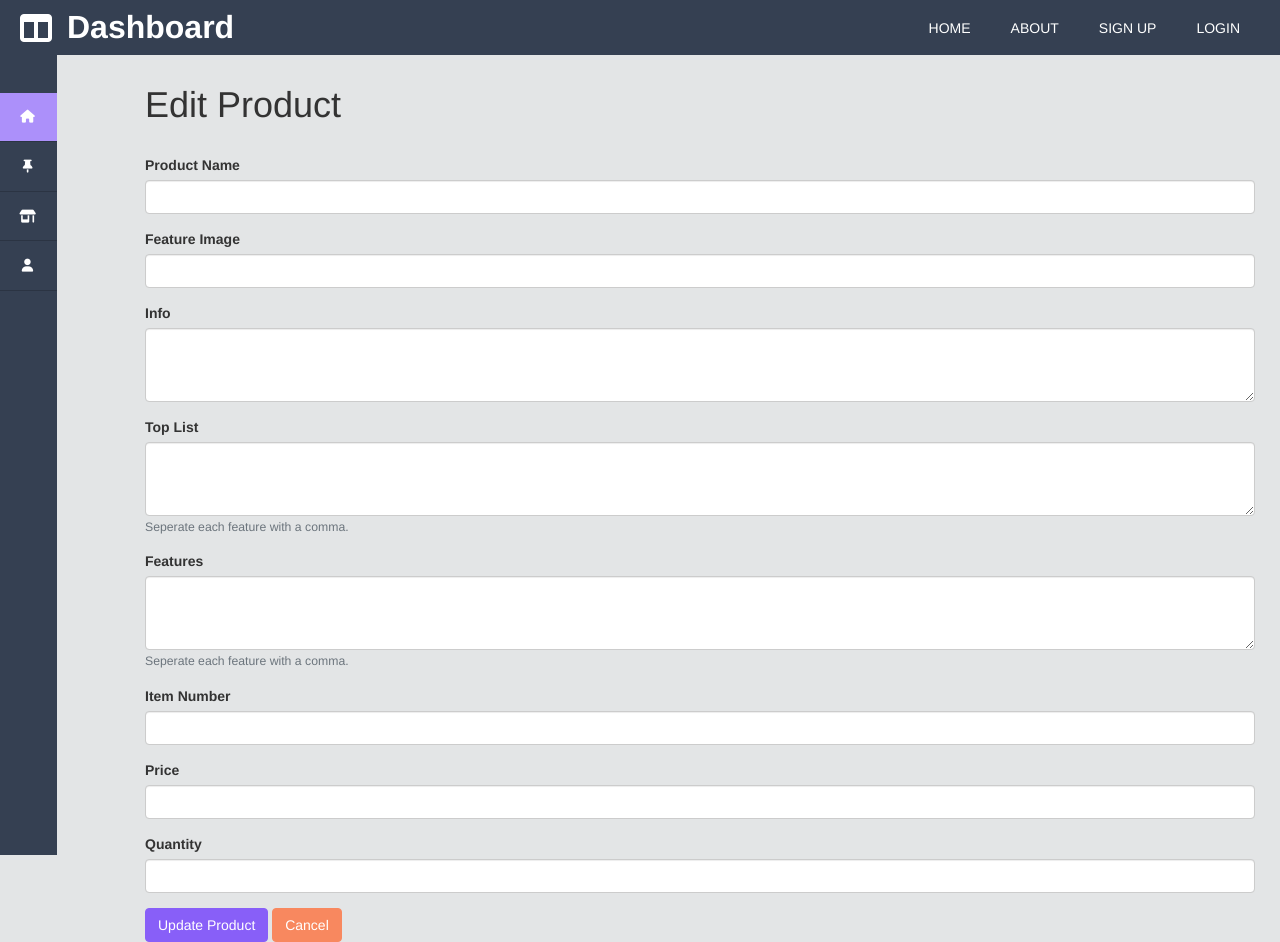
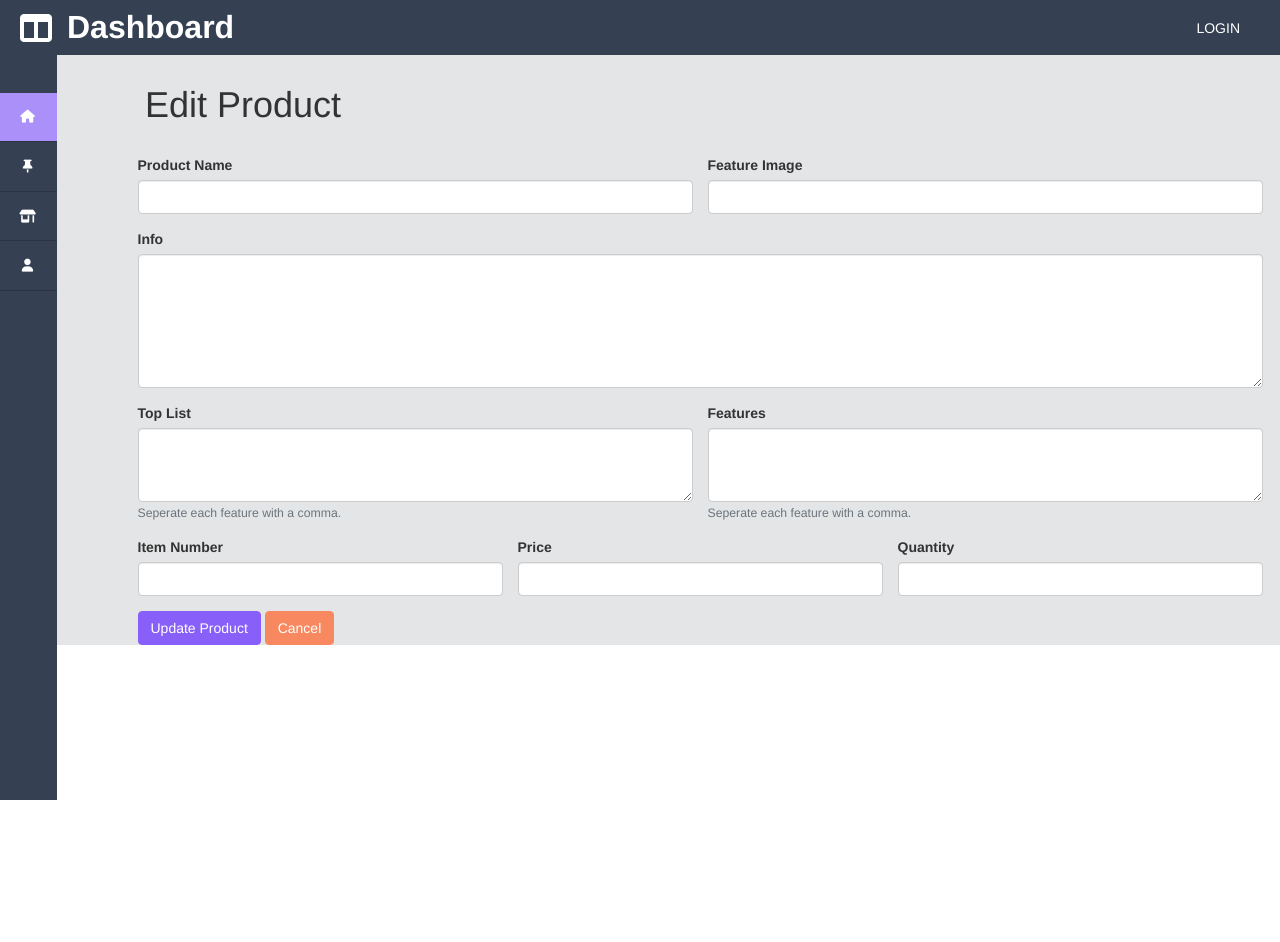
Before and after one commit to skoolboi434/dashboard, a PHP site: page /index.php?page=dashboard-edit in a window 1280 px wide. After the commit the page ends 800 px from the top, so only its background shows below. Run offline with PHP 8.4, Linux system fonts and the light colour scheme; data that the repository does not hold is empty; some libraries are stand-ins or nearby versions.

Commit message:
UI style updates

```diff
--- a/dashboard-edit.php
+++ b/dashboard-edit.php
@@ -32,8 +32,7 @@ if(isset($_POST['submit'])) {
   } else {
     echo "Error: " . $sql . " " . $conn->error;
   }
-    // header('Location: index.php?page=dashboard-products');
-    // exit;
+
   $conn->close();
 
 }
@@ -52,38 +51,39 @@ if(isset($_POST['submit'])) {
 
         <div class="form-container">
           <form action="" method="POST">
-            <div class="form-group">
+            <div class="form-row row">
+              <div class="form-group col-6">
                 <label for="product_name">Product Name</label>
                 <input name="product_name" type="text" class="form-control" id="product_name" value="<?php echo $row['product_name']; ?>">
               </div>
-            <div class="form-group">
+              <div class="form-group col-6">
                 <label for="product_image">Feature Image</label>
                 <input name="product_image" type="text" class="form-control" id="product_image" value="<?php echo $row['product_image']; ?>">
               </div>
               <div class="form-group">
                 <label for="info">Info</label>
-              <textarea name="info" class="form-control" id="info" rows="3"><?php echo $row['info']; ?></textarea>
+                <textarea name="info" class="form-control" id="info" rows="6"><?php echo $row['info']; ?></textarea>
               </div>
-            <div class="form-group">
+              <div class="form-group col-6">
                 <label for="top_list">Top List</label>
                 <textarea name="top_list" class="form-control" id="top_list" aria-describedby="topListsHelp" rows="3"><?php echo $row['top_list']; ?></textarea>
                 <small id="topListHelp" class="form-text text-muted">Seperate each feature with a comma.</small>
               </div>
-            <div class="form-group">
+              <div class="form-group col-6">
                 <label for="features">Features</label>
                 <textarea name="features" class="form-control" id="features" aria-describedby="featuresHelp" rows="3"><?php echo $row['features']; ?></textarea>
                 <small id="featuresHelp" class="form-text text-muted">Seperate each feature with a comma.</small>
               </div>
-            <div class="form-group">
+              <div class="form-group col-4">
                 <label for="item_num">Item Number</label>
                 <input name="item_num" type="text" class="form-control" id="item_num" value="<?php echo $row['item_num']; ?>">
               </div>
 
-            <div class="form-group">
+              <div class="form-group col-4">
                 <label for="price">Price</label>
                 <input name="price" type="text" class="form-control" id="price" value="<?php echo $row['price']; ?>">
               </div>
-            <div class="form-group">
+              <div class="form-group col-4">
                 <label for="quantity">Quantity</label>
                 <input name="quantity" type="number" class="form-control" id="quantity" value="<?php echo $row['quantity']; ?>">
               </div>
@@ -91,6 +91,7 @@ if(isset($_POST['submit'])) {
                 <button type="submit" name="submit" class="btn btn-primary">Update Product</button>
                 <a href="index.php?page=dashboard-products" class="btn btn-third">Cancel</a>
               </div>
+            </div>
           </form>
         </div>
       </div>
--- a/footer.php
+++ b/footer.php
@@ -1,3 +1,3 @@
-<script src="js/main.js"></script>
+
 </body>
 </html>
--- a/header.php
+++ b/header.php
@@ -17,9 +17,10 @@
   <script src="//maxcdn.bootstrapcdn.com/bootstrap/3.3.0/js/bootstrap.min.js"></script>
 
   <link rel="stylesheet" href="https://cdnjs.cloudflare.com/ajax/libs/font-awesome/6.2.1/css/all.min.css" integrity="sha512-MV7K8+y+gLIBoVD59lQIYicR65iaqukzvf/nwasF0nqhPay5w/9lJmVM2hMDcnK1OnMGCdVK+iQrJ7lzPJQd1w==" crossorigin="anonymous" referrerpolicy="no-referrer" />
+  <script src="js/main.js"></script>
   <link rel="stylesheet" href="css/custom.css">
   <script src="https://unpkg.com/just-validate@latest/dist/just-validate.production.min.js" defer></script>
-  <script src="/js/main.js" defer></script>
+
   <title>PHP Dashboard</title>
 </head>
 <body>
@@ -33,9 +34,7 @@
       <h3 class="logo">Dashboard</h3>
     </div>
     <div class="menu">
-      <a href="index.php" class="menu-item">Home</a>
-      <a href="#" class="menu-item">About</a>
-      <a href="index.php?page=signup" class="menu-item">Sign Up</a>
+
       <?php
       if (isset($_SESSION["user_id"])) :?>
       <a href="index.php?page=login" class="menu-item">Logout</a>
--- a/sidenav.php
+++ b/sidenav.php
@@ -1,15 +1,15 @@
-<ul class="db-menu">
+<ul id="db-menu" class="db-menu">
   <li class="menu-heading">Dashboard</li>
   <li class="db-menu-item active">
     <a href="index.php?page=dashboard" class="db-menu-link"><i class="fa-solid fa-house"></i> Overview</a>
   </li>
   <li class="db-menu-item">
-    <a href="index.php?page=dashboard-products" class="db-menu-link"><i class="fa-solid fa-thumbtack"></i> Products</a>
+    <a id="side-nav-link" href="index.php?page=dashboard-products" class="db-menu-link"><i class="fa-solid fa-thumbtack"></i> Products</a>
   </li>
   <li class="db-menu-item">
-    <a href="index.php?page=dashboard" class="db-menu-link"><i class="fa-solid fa-shop"></i> Orders</a>
+    <a id="side-nav-link" href="index.php?page=dashboard" class="db-menu-link"><i class="fa-solid fa-shop"></i> Orders</a>
   </li>
   <li class="db-menu-item">
-    <a href="index.php?page=dashboard" class="db-menu-link"><i class="fa fa-user"></i> Users</a>
+    <a id="side-nav-link" href="index.php?page=dashboard" class="db-menu-link"><i class="fa fa-user"></i> Users</a>
   </li>
 </ul>
```
Also changed, not shown: dashboard-product-edit.php (deleted, +0 -20 lines), js/main.js (+10 -0 lines). Lines whose indentation alone changed are shown as unchanged.
